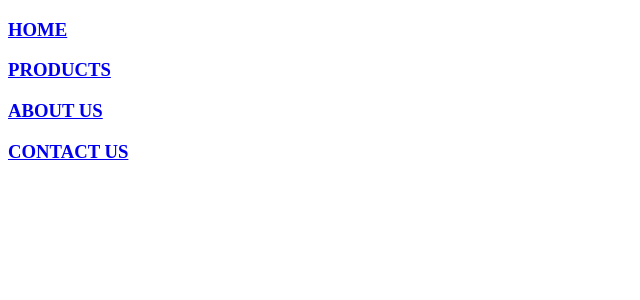
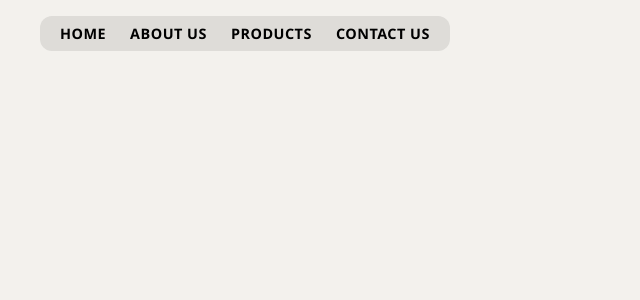
Before and after one commit to HamHam-Friends/ShreeSawariyaBricksAndBlocks, a Python web app: template templates/about.html in a window 1280 px wide. Shown: the top 300 px of the page, without its empty margins (0-640 px from the left). Run offline with Jinja, Linux system fonts and the light colour scheme; the template is opened without the code that fills it, so the values that code supplies are empty.

Commit message:
nav bar uploaded on all pages

```diff
--- a/static/styles.css
+++ b/static/styles.css
@@ -0,0 +1,51 @@
+ body {
+     margin: 0;
+     background: #f3f1ed;
+     font-family: 'Segoe UI', sans-serif;
+ }
+
+ .navbar {
+     display: flex;
+     justify-content: space-between;
+     align-items: center;
+     padding: 16px 40px;
+     background-color: transparent;
+ }
+
+ .logo {
+     font-weight: bold;
+     font-size: 1.5rem;
+     display: flex;
+     align-items: center;
+     gap: 10px;
+ }
+
+ .logo-icon {
+     width: 24px;
+     height: 24px;
+     background: black;
+     mask: url('https://upload.wikimedia.org/wikipedia/commons/6/61/Koyeb_logo.svg') no-repeat center;
+     -webkit-mask: url('https://upload.wikimedia.org/wikipedia/commons/6/61/Koyeb_logo.svg') no-repeat center;
+     mask-size: contain;
+     -webkit-mask-size: contain;
+ }
+
+ .nav-links {
+     display: flex;
+     background: #dedcd8;
+     padding: 8px 20px;
+     border-radius: 12px;
+     gap: 24px;
+ }
+
+ .nav-links a {
+     text-decoration: none;
+     color: black;
+     font-size: 0.9rem;
+     font-weight: 600;
+     letter-spacing: 0.5px;
+ }
+
+ .nav-links a:hover {
+     text-decoration: underline;
+ }
--- a/templates/about.html
+++ b/templates/about.html
@@ -2,16 +2,28 @@
 <html>
 
 <head>
-    <nav>
-        <h3><a href="index.html">HOME</a></h3>
-        <h3><a href="product.html">PRODUCTS</a></h3>
-        <h3><a href="about.html">ABOUT US</a></h3>
-        <h3><a href="contact.html">CONTACT US</a></h3>
-    </nav>
-</head>
+    <!DOCTYPE html>
+    <html lang="en">
 
-<body>
+    <head>
+        <meta charset="UTF-8">
+        <title>Sawariya Bricks and Blocks | ABOUT US</title>
+        <link rel="stylesheet" href="..\static\styles.css" />
+        <style>
 
-</body>
+        </style>
+    </head>
 
-</html>
+    <body>
+        <nav class="navbar">
+            <div class="nav-links">
+                <a href="index.html">HOME</a>
+                <a href="about.html">ABOUT US</a>
+                <a href="product.html">PRODUCTS</a>
+                <a href="contact.html">CONTACT US</a>
+            </div>
+        </nav>
+
+    </body>
+
+    </html>
```
Also changed, not shown: templates/contact.html (+22 -10 lines), templates/index.html (+22 -10 lines), templates/products.html (+22 -10 lines).
